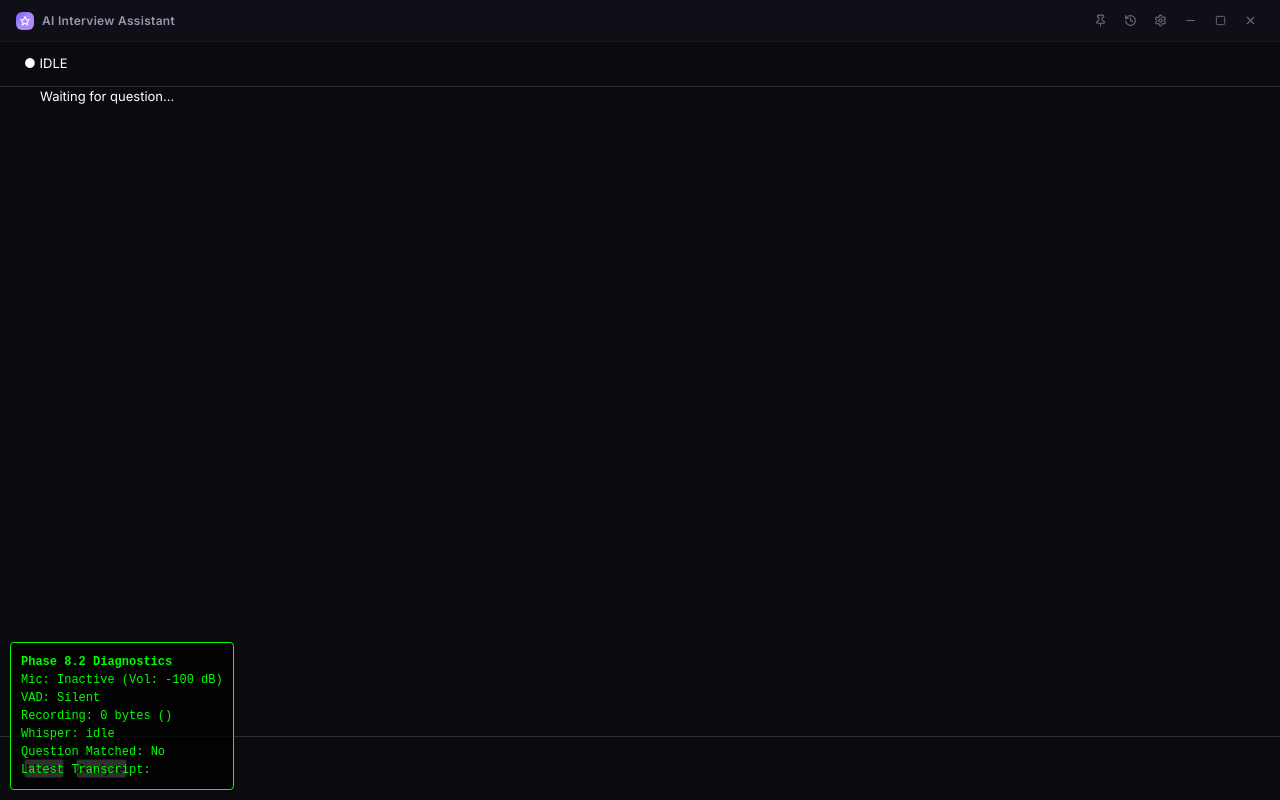
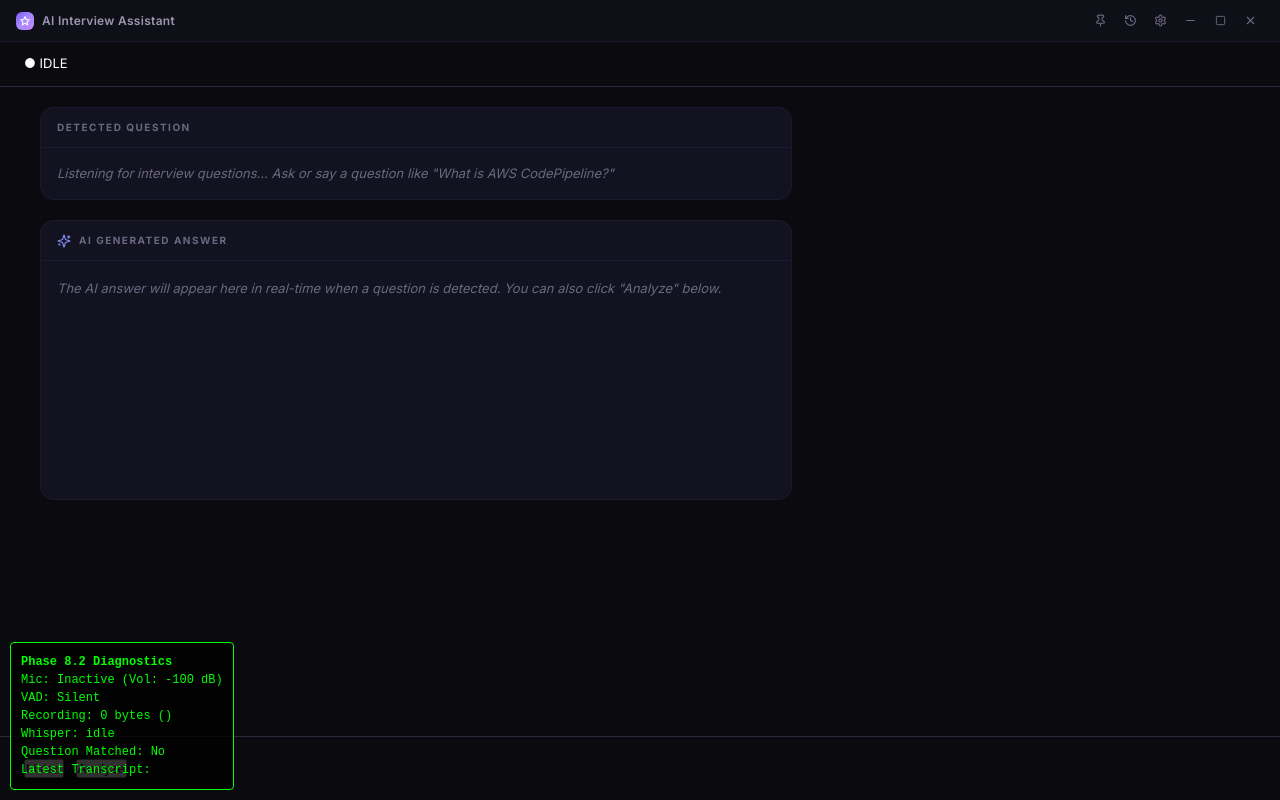
Before and after one commit to Abhitvg/IAC, a React (Vite) app: page / in a window 1280 px wide. Built offline with nearby package versions, Linux system fonts and the light colour scheme.

Commit message:
Fix generative output with Groq Qwen 27B model, live streaming answer card, and copy handler

```diff
--- a/src/components/interview/DetectedQuestion.tsx
+++ b/src/components/interview/DetectedQuestion.tsx
@@ -1,7 +1,93 @@
 import React from 'react';
 import { useAppStore } from '../../store/useAppStore';
+import { Copy, Sparkles, CheckCircle2, Loader2 } from 'lucide-react';
 
 export default function DetectedQuestion() {
-  const { currentQuestion } = useAppStore();
-  return <div style={{color:'#fff'}}>{currentQuestion || 'Waiting for question...'}</div>;
+  const { currentQuestion, currentAnswer, status, copyAnswer } = useAppStore();
+  const isGenerating = status === 'analyzing' || status === 'generating';
+
+  return (
+    <div style={{ display: 'flex', flexDirection: 'column', gap: '20px', width: '100%', padding: '20px 0' }}>
+      {/* Detected Question Card */}
+      <div className="card question-card">
+        <div className="card__header">
+          <span className="card__label">DETECTED QUESTION</span>
+          {currentQuestion && (
+            <span className={`card__badge ${isGenerating ? 'card__badge--medium' : 'card__badge--easy'}`}>
+              {status === 'analyzing' ? 'ANALYZING...' : status === 'generating' ? 'GENERATING...' : 'LIVE'}
+            </span>
+          )}
+        </div>
+        <div className="card__body">
+          {currentQuestion ? (
+            <div className="question-text" style={{ fontSize: '16px', fontWeight: 600 }}>
+              {currentQuestion}
+            </div>
+          ) : (
+            <div className="question-placeholder">
+              Listening for interview questions... Ask or say a question like "What is AWS CodePipeline?"
+            </div>
+          )}
+        </div>
+      </div>
+
+      {/* Generated Output Card */}
+      <div className="card answer-card" style={{ flex: 1, minHeight: '280px' }}>
+        <div className="card__header">
+          <div style={{ display: 'flex', alignItems: 'center', gap: '8px' }}>
+            <Sparkles size={14} style={{ color: '#818cf8' }} />
+            <span className="card__label">AI GENERATED ANSWER</span>
+          </div>
+          <div style={{ display: 'flex', gap: '8px', alignItems: 'center' }}>
+            {isGenerating && (
+              <span style={{ fontSize: '11px', color: '#10b981', display: 'flex', alignItems: 'center', gap: '5px' }}>
+                <Loader2 size={12} className="spin" /> Generating live...
+              </span>
+            )}
+            {status === 'ready' && currentAnswer && (
+              <span style={{ fontSize: '11px', color: '#34d399', display: 'flex', alignItems: 'center', gap: '4px' }}>
+                <CheckCircle2 size={12} /> Ready
+              </span>
+            )}
+            {currentAnswer && (
+              <button
+                onClick={copyAnswer}
+                style={{
+                  display: 'flex',
+                  alignItems: 'center',
+                  gap: '4px',
+                  background: '#1e1b4b',
+                  border: '1px solid #4338ca',
+                  color: '#c7d2fe',
+                  borderRadius: '4px',
+                  padding: '3px 8px',
+                  fontSize: '11px',
+                  cursor: 'pointer'
+                }}
+              >
+                <Copy size={11} /> Copy
+              </button>
+            )}
+          </div>
+        </div>
+
+        <div className="card__body" style={{ minHeight: '200px' }}>
+          {currentAnswer ? (
+            <div style={{ color: '#f1f5f9', fontSize: '15px', lineHeight: '1.75', whiteSpace: 'pre-wrap' }}>
+              {currentAnswer}
+            </div>
+          ) : isGenerating ? (
+            <div style={{ color: '#94a3b8', fontStyle: 'italic', display: 'flex', alignItems: 'center', gap: '10px' }}>
+              <Loader2 size={16} className="spin" />
+              <span>Streaming answer using Groq Qwen 27B...</span>
+            </div>
+          ) : (
+            <div className="question-placeholder">
+              The AI answer will appear here in real-time when a question is detected. You can also click "Analyze" below.
+            </div>
+          )}
+        </div>
+      </div>
+    </div>
+  );
 }
--- a/src/services/InterviewEngine.ts
+++ b/src/services/InterviewEngine.ts
@@ -67,7 +67,6 @@ export class InterviewEngine {
 
             case 'QUESTION_DETECTED':
                 globalLatencyTracker.mark('questionDetected');
-// Cancellation logic
                 if (activeAbortController) {
                     activeAbortController.abort();
                     activeAbortController = null;
@@ -77,39 +76,58 @@ export class InterviewEngine {
                 store.incrementGenerationId();
                 store.clearAnswerQueue();
                 store.setCurrentQuestion(event.text);
+                store.setCurrentAnswer('');
                 store.setStatus('analyzing');
 
                 const currentGen = useAppStore.getState().generationId;
 
                 try {
                     globalLatencyTracker.mark('generationStart');
+                    const groqKey = import.meta.env.VITE_GROQ_API_KEY;
+                    if (!groqKey) {
+                        throw new Error('VITE_GROQ_API_KEY not configured in .env.local');
+                    }
                     await streamAnswer(
                         event.text,
                         {
                             type: 'groq',
-                            apiKey: import.meta.env.VITE_GROQ_API_KEY,
-                            model: 'llama-3.1-8b-instant',
+                            apiKey: groqKey,
+                            model: 'qwen/qwen3.8-27b',
                             temperature: store.settings?.temperature || 0.7,
                             maxTokens: store.settings?.maxTokens || 1000,
                             systemPrompt: 'You are an expert technical interviewer.'
                         },
                         'javascript',
                         {
+                            onToken: (token) => {
+                                if (useAppStore.getState().generationId === currentGen) {
+                                    useAppStore.getState().appendAnswerToken(token);
+                                    if (useAppStore.getState().status !== 'generating') {
+                                        useAppStore.getState().setStatus('generating');
+                                    }
+                                }
+                            },
                             onSentence: (sentence) => {
                                 if (!(globalLatencyTracker as any)._firstSentenceFired) {
                                     (globalLatencyTracker as any)._firstSentenceFired = true;
                                     globalLatencyTracker.mark('firstSentence');
                                 }
                                 if (useAppStore.getState().generationId === currentGen) {
-                                    useAppStore.getState().enqueueSentences([...useAppStore.getState().teleprompterQueue, sentence]);
+                                    const currentQueue = useAppStore.getState().teleprompterQueue;
+                                    useAppStore.getState().enqueueSentences([...currentQueue, sentence]);
                                 }
                             },
                             onComplete: (full) => {
                                 globalLatencyTracker.mark('generationEnd');
                                 console.log('Latency Report:', globalLatencyTracker.getReport());
                                 if (useAppStore.getState().generationId === currentGen) {
-                                    store.setStatus('ready');
+                                    useAppStore.getState().setCurrentAnswer(full);
+                                    useAppStore.getState().setStatus('ready');
                                 }
+                            },
+                            onError: (err) => {
+                                console.error('[InterviewEngine] Generation stream error:', err);
+                                store.updateDiagnostics({ whisperStatus: 'gen error: ' + (err.message || String(err)) });
                             }
                         },
                         activeAbortController.signal
@@ -117,6 +135,7 @@ export class InterviewEngine {
                 } catch(e: any) {
                     if (e.name !== 'AbortError') {
                         console.error('[InterviewEngine] Generation Failed:', e.message);
+                        store.updateDiagnostics({ whisperStatus: 'generation error: ' + (e.message || String(e)) });
                         store.setStatus('error');
                         setTimeout(() => {
                             if (useAppStore.getState().status === 'error') {
--- a/src/store/useAppStore.ts
+++ b/src/store/useAppStore.ts
@@ -33,6 +33,8 @@ interface InterviewState {
 
     setStatus: (s: InterviewStatus) => void;
     setCurrentQuestion: (q: string) => void;
+    setCurrentAnswer: (a: string | null) => void;
+    appendAnswerToken: (token: string) => void;
     addTranscript: (msg: TranscriptMessage) => void;
 
     teleprompterQueue: string[];
@@ -90,6 +92,8 @@ export const useAppStore = create<InterviewState>((set, get) => ({
     },
 
     setCurrentQuestion: (q) => set({ currentQuestion: q }),
+    setCurrentAnswer: (a) => set({ currentAnswer: a }),
+    appendAnswerToken: (token) => set(state => ({ currentAnswer: (state.currentAnswer || '') + token })),
 
     addTranscript: (msg) => set(state => ({ transcript: [...state.transcript, msg] })),
 
@@ -114,15 +118,25 @@ export const useAppStore = create<InterviewState>((set, get) => ({
 
     analyzeTranscript: () => {
         const transcript = get().transcript;
-        if (transcript.length === 0) return; // Do nothing if no transcript
-        const lastMsg = transcript[transcript.length - 1].text;
-        InterviewEngine.handleEvent({ type: 'QUESTION_DETECTED', text: lastMsg });
+        const lastMsg = transcript.length > 0
+            ? transcript[transcript.length - 1].text
+            : get().diagnosticState.latestTranscript;
+        if (lastMsg && lastMsg !== '(empty)') {
+            InterviewEngine.handleEvent({ type: 'QUESTION_DETECTED', text: lastMsg });
+        }
     },
 
     loadSettings: () => {},
     loadSessionHistory: () => {},
 
-    copyAnswer: () => {},
+    copyAnswer: () => {
+        const ans = get().currentAnswer;
+        if (ans) {
+            navigator.clipboard.writeText(ans);
+            set({ toast: 'Answer copied to clipboard!' });
+            setTimeout(() => set({ toast: null }), 2500);
+        }
+    },
     setResponseMode: () => {},
     regenerateAnswer: () => {},
     sessionHistory: [],
```
